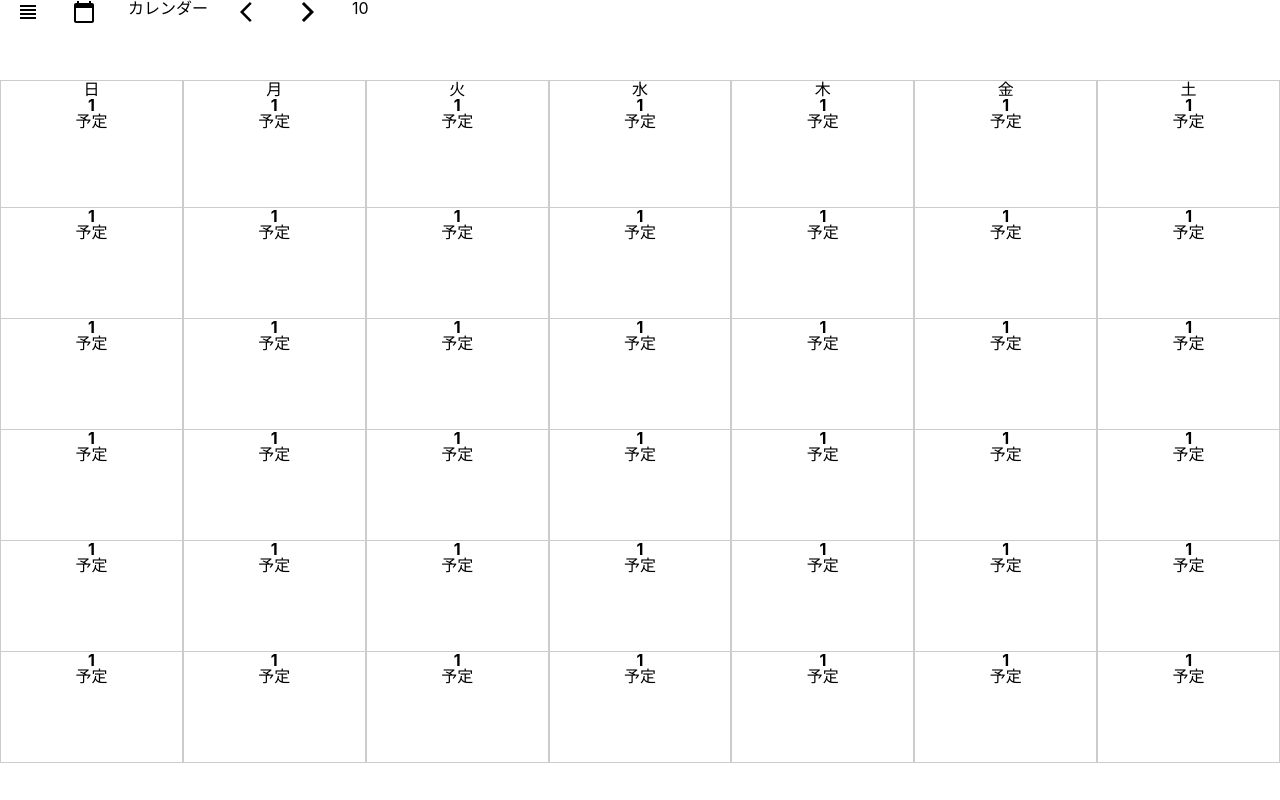
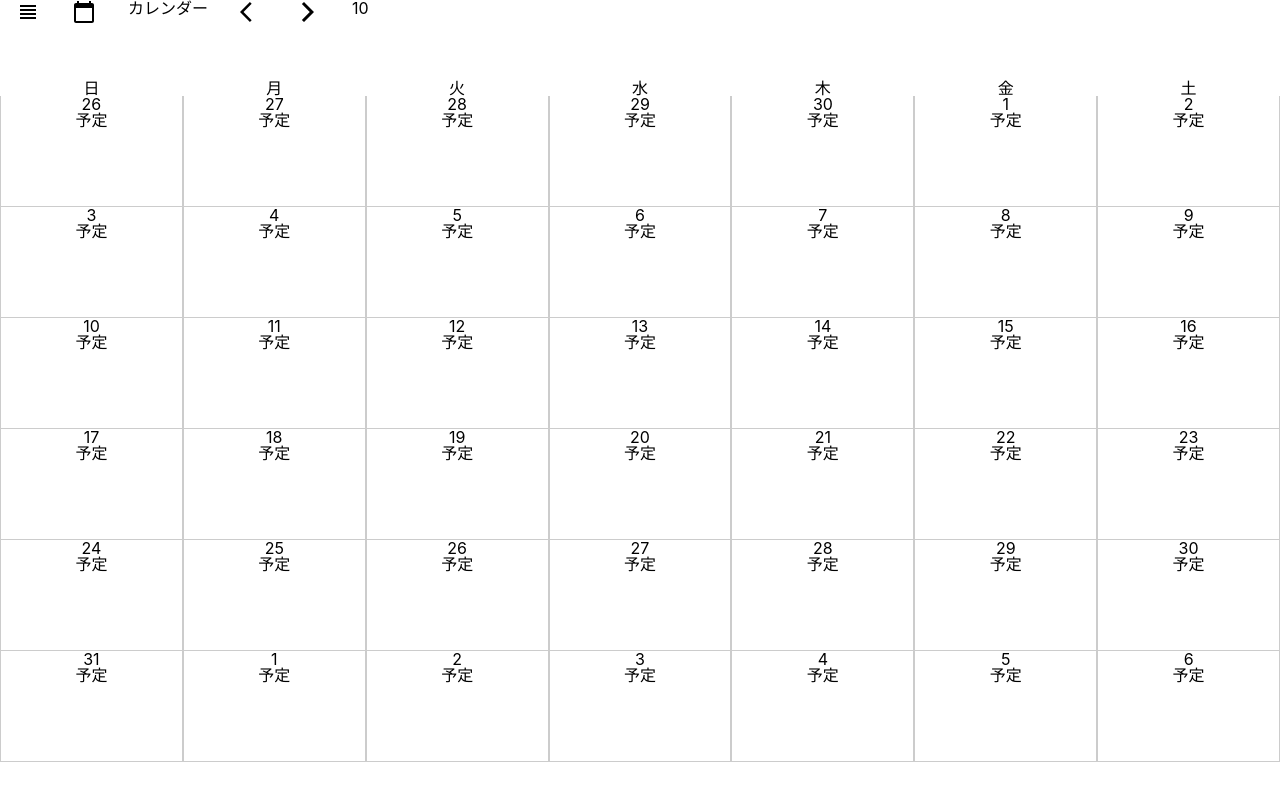
Before and after one commit to sunadoi/react_calendar, a React (Create React App) app: page / in a window 1280 px wide. Built offline with nearby package versions, Linux system fonts and the light colour scheme.

Commit message:
create calendar

```diff
--- a/src/container/CalendarBoard/CalendarBoard.jsx
+++ b/src/container/CalendarBoard/CalendarBoard.jsx
@@ -8,41 +8,84 @@ import { connect } from 'react-redux';
 import * as actions from '../../store/actions/index';
 
 const calendarBoard = props => {
-  const dayOfWeek = [ "日", "月", "火", "水", "木", "金", "土" ]
-  const dayOfWeekList = []
-  for (let i=0; i<dayOfWeek.length; i++) {
-    dayOfWeekList.push(<li className={classes.dayOfWeek}>{dayOfWeek[i]}</li>)
+  const weekDay = [ "日", "月", "火", "水", "木", "金", "土" ]
+  const weekDayList = []
+  weekDay.map((day, dayIndex) => {
+    weekDayList.push(<li className={classes.weekDay} key={dayIndex}>{day}</li>)
+  });
+
+
+  const today = new Date();
+  const firstDay = new Date();
+  const first = new Date(firstDay.setDate(1));
+  const getsumatsu = new Date(today.getFullYear(), today.getMonth(), 0);
+  const last = new Date(getsumatsu.setDate(1))
+  // console.log(today);
+  // console.log(copytoday);
+  // console.log(first);
+  // console.log(last);
+
+  const month = []
+
+  const createMonth = date => {
+    for (let week=0; week <= 5; week++) {
+      let day = new Date(new Date(date).setDate(date.getDate() + (7 * week)))
+
+      const lastDay = new Date(new Date(date.getFullYear(), date.getMonth()+1, 0))
+      month.push(createWeek(day))
+      if (week === 4 && lastDay.getDay() - day.getDay() >= 0) break; //最終日が第5週目だったらbreak
+    }
+    return month
   }
 
-  const weekList = []
-  for (let i=1; i<=7; i++) {
-    weekList.push(<CalendarElement />)
+  const createWeek = date => {
+    const baseDay = date.getDay();
+    const beforeBaseDay = [];
+    for (let beforeDay=0; beforeDay < baseDay; beforeDay++) {
+      let diffDayLength = baseDay - beforeDay
+      let diffDay = new Date(new Date(date).setDate(date.getDate() - diffDayLength));
+      beforeBaseDay.push(diffDay);
+    }
+
+    const afterBaseDay = [];
+    for (let afterDay=baseDay+1; afterDay <= 6; afterDay++) {
+      let diffDayLength = afterDay - baseDay
+      let diffDay = new Date(new Date(date).setDate(date.getDate() + diffDayLength));
+      afterBaseDay.push(diffDay);
+    }
+
+    return [...beforeBaseDay, date, ...afterBaseDay]
   }
 
-  const week = (
-    <div className={classes.Week}>
-      {weekList}
-    </div>
-  );
-
-  const weeksList = []
-  for (let i=1; i<=6; i++) {
-    weeksList.push(week)
+  const renderMonth = (month) => {
+    return (
+      <div className={classes.Month}>
+        {month.map((week, weekIndex) => {
+          return renderWeek(week, weekIndex)
+        })}
+      </div>
+    )
   }
 
-  const weeks = (
-    <div className={classes.Weeks}>
-      {weeksList}
-    </div>
-  )
+  const renderWeek = (week, weekIndex) => {
+    return (
+      <div className={classes.Week} key={weekIndex}>
+        {week.map((day, dayIndex) => {
+          return <CalendarElement date={day} key={dayIndex} />
+        })}
+      </div>
+    )
+  }
 
   const modal = props.showModal ? <AddSchedule  /> : null
+
+  createMonth(first);
 
   return (
     <div className={classes.CalendarBoard}>
       {modal}
-      <ul>{dayOfWeekList}</ul>
-      {weeks}
+      <ul>{weekDayList}</ul>
+      {renderMonth(month)}
     </div>
   )
 }
--- a/src/container/CalendarBoard/CalendarBoard.module.css
+++ b/src/container/CalendarBoard/CalendarBoard.module.css
@@ -22,6 +22,5 @@
   justify-content: space-around;
 }
 
-.Weeks {
-
+.Month {
 }
--- a/src/container/CalendarElement/CalendarElement.jsx
+++ b/src/container/CalendarElement/CalendarElement.jsx
@@ -11,8 +11,9 @@ class CalendarElement extends Component {
   render () {
     return (
       <div className={classes.CalendarEl} onClick={() => this.props.openModal()}>
-        <h1>1</h1>
-        <Schedule />
+        {this.props.date.getDate()}
+        {/* <p>1</p> */}
+        <Schedule day={this.props.date} />
       </div>
     )
   }
```
